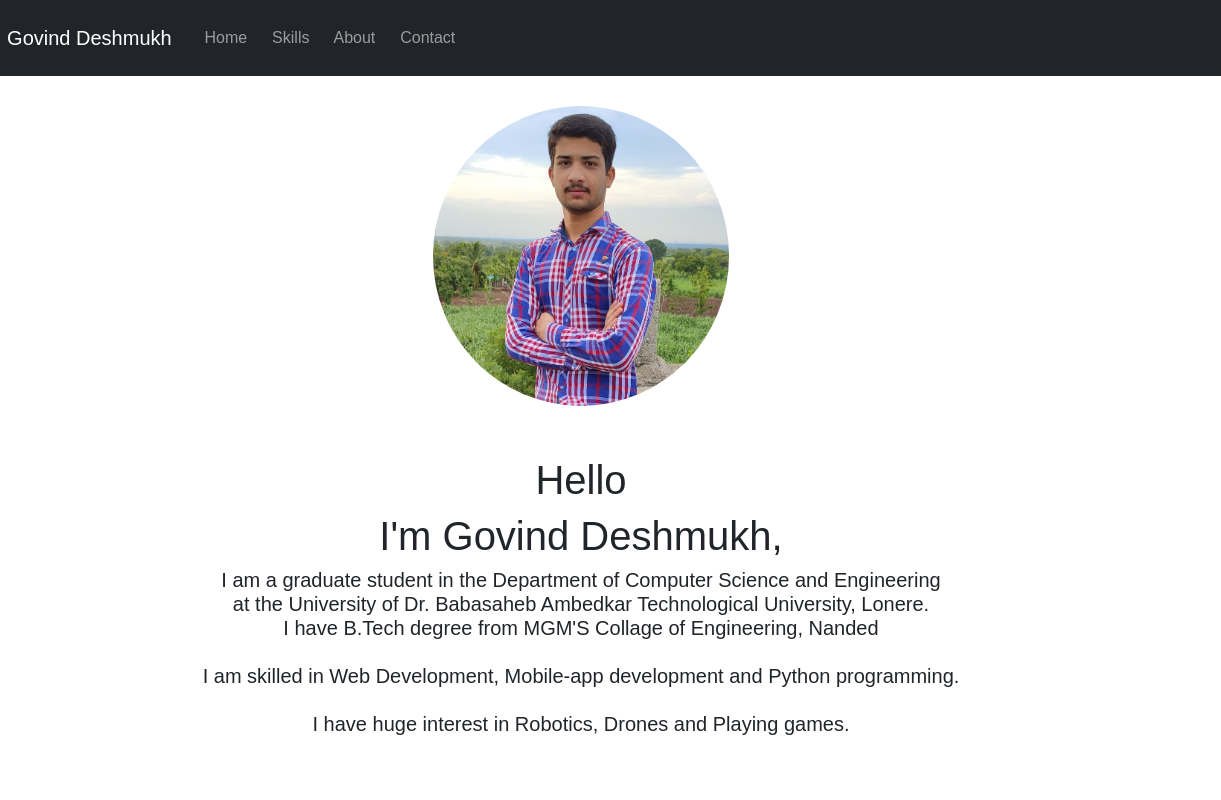
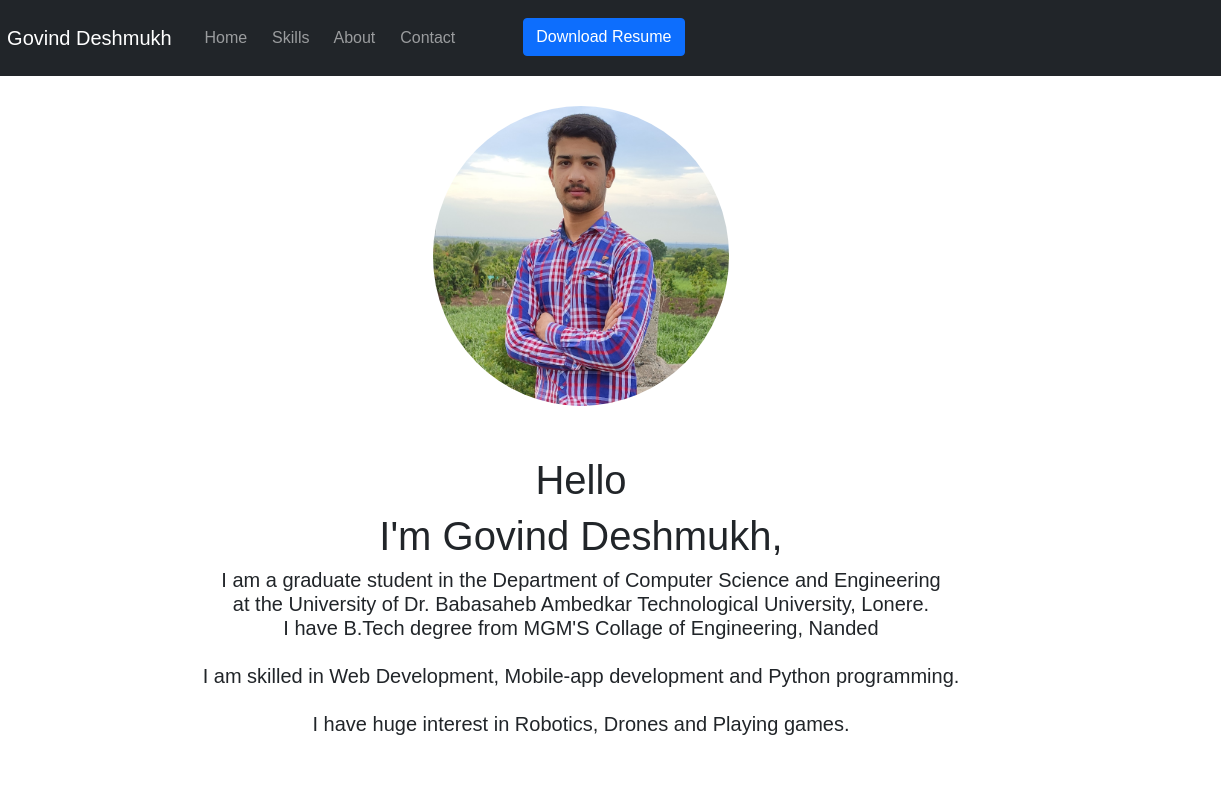
Before and after one commit to Govind-Deshmukh/Bootstrap-Portfolio, a plain HTML site: page index.html in a window 1280 px wide. Shown: the top 800 px of the page, 59-1280 px from the left. Drawn offline with nearby package versions, Linux system fonts and the light colour scheme; a web font is replaced by a local one.

Commit message:
Update index.html

```diff
--- a/index.html
+++ b/index.html
@@ -45,6 +45,11 @@
         </li>
         <li class="nav-item">
             <a class="nav-link" href="#contactme">&nbsp; Contact</a>
+        </li>
+        <li style="padding-left: 60px;">
+            <form method="get" action="GovindDeshmukh_Resume.pdf">
+                <button type="submit" class="btn btn-primary">Download Resume</button>
+             </form>
         </li>
       </ul>
 
```
